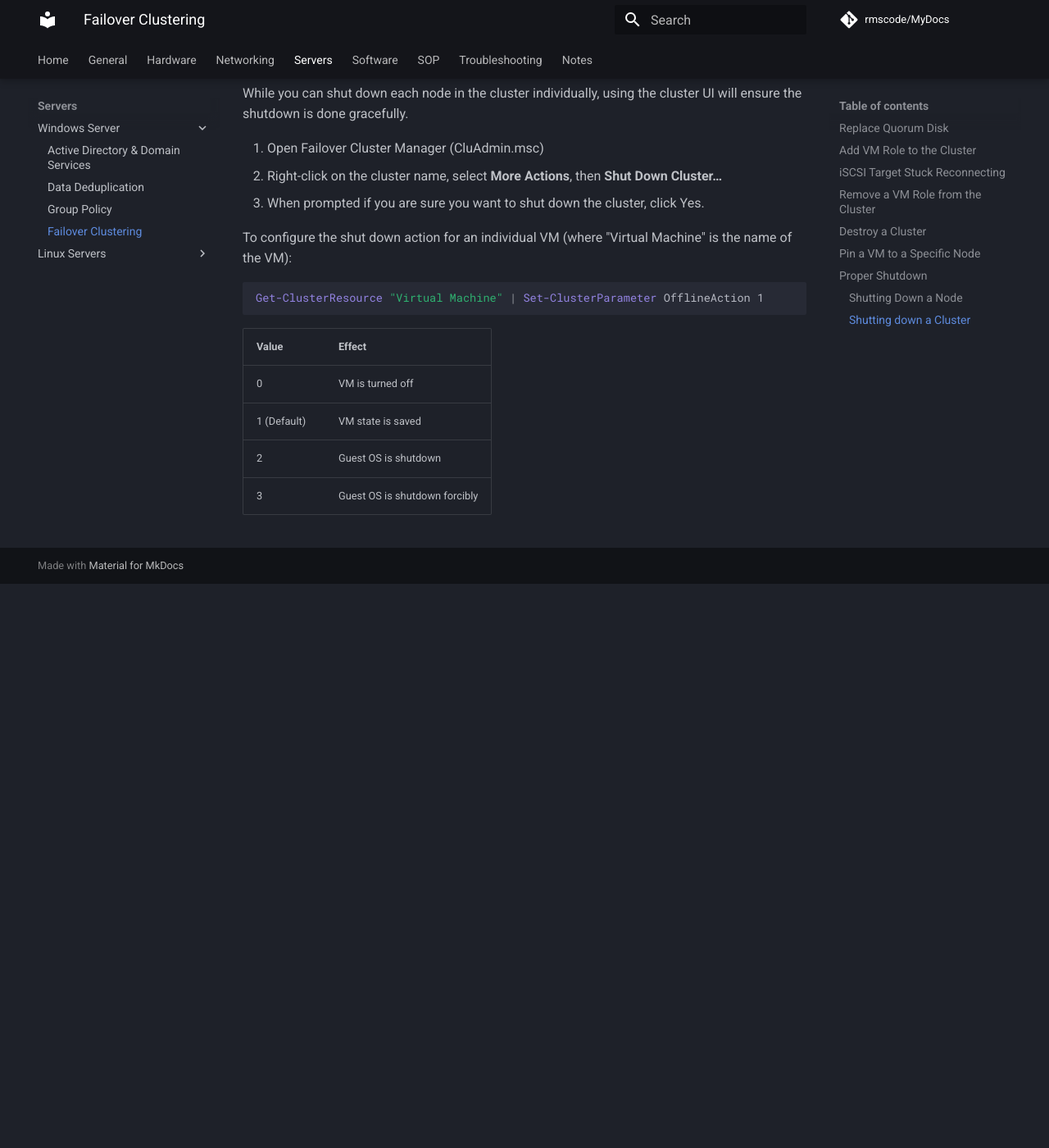
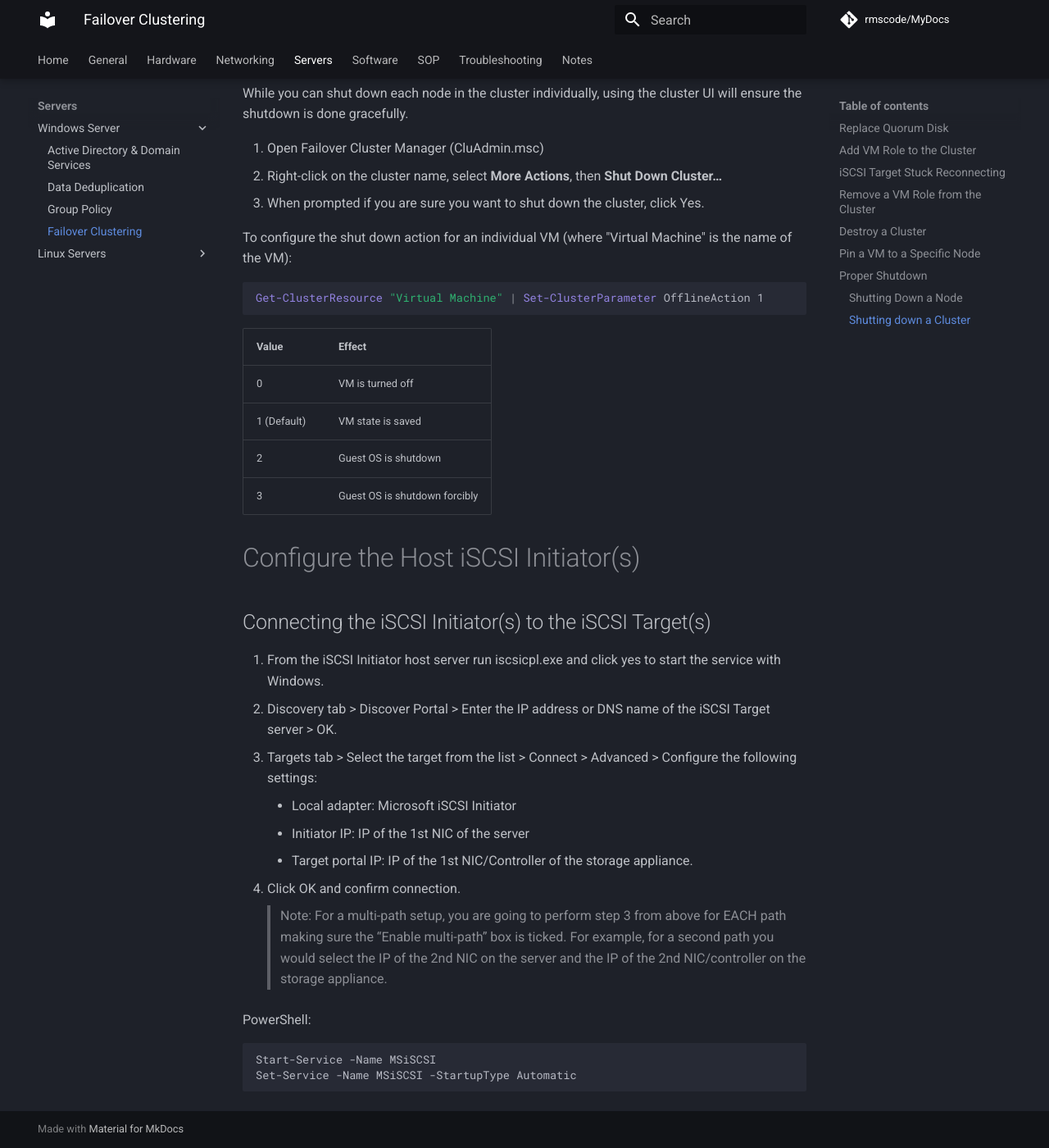
Before and after one commit to rmscode/binary-garden, an MkDocs documentation site: the page built from docs/servers/windows-server/msft-cluster.md, in a window 1280 px wide and 1400 px high, scrolled down 2273 px. Shown: the whole window at 82% size. Built offline with MkDocs 1.6.1 and Material for MkDocs 9.7.7, drawn with Linux system fonts in a browser that asks for light colours; comment, search, counter and statistics services are not loaded; before the commit the page ends 2985 px from its top, so only the background shows below that.

Commit message:
Update msft-cluster.md

````diff
--- a/docs/servers/windows-server/msft-cluster.md
+++ b/docs/servers/windows-server/msft-cluster.md
@@ -91,3 +91,21 @@
 1 (Default) | VM state is saved
 2           | Guest OS is shutdown
 3           | Guest OS is shutdown forcibly
+
+# Configure the Host iSCSI Initiator(s)
+
+## Connecting the iSCSI Initiator(s) to the iSCSI Target(s)
+1.	From the iSCSI Initiator host server run iscsicpl.exe and click yes to start the service with Windows.
+2.	Discovery tab > Discover Portal > Enter the IP address or DNS name of the iSCSI Target server > OK.
+3.	Targets tab > Select the target from the list > Connect > Advanced > Configure the following settings:
+	- Local adapter: Microsoft iSCSI Initiator
+	- Initiator IP: IP of the 1st NIC of the server
+	- Target portal IP: IP of the 1st NIC/Controller of the storage appliance.
+4.	Click OK and confirm connection.
+> Note: For a multi-path setup, you are going to perform step 3 from above for EACH path making sure the “Enable multi-path” box is ticked. For example, for a second path you would select the IP of the 2nd NIC on the server and the IP of the 2nd NIC/controller on the storage appliance.
+
+PowerShell:
+```ps
+Start-Service -Name MSiSCSI
+Set-Service -Name MSiSCSI -StartupType Automatic
+```
````
